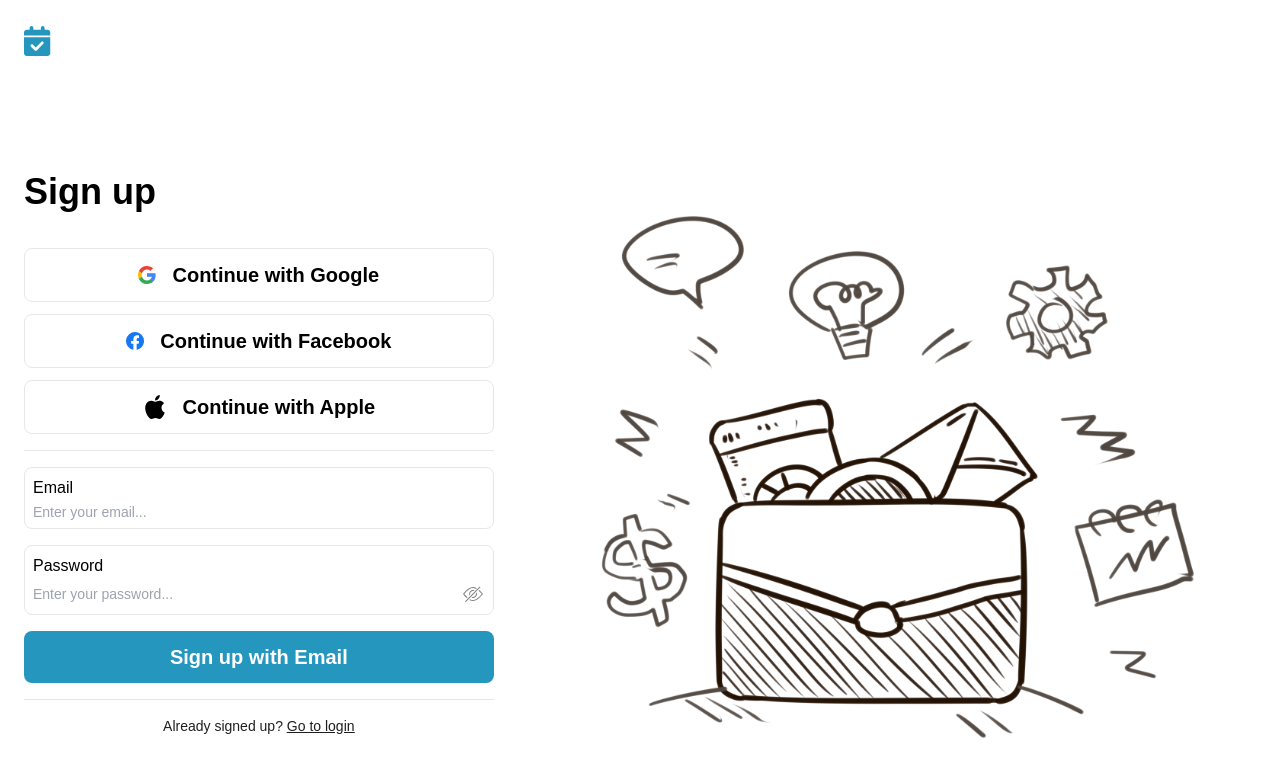
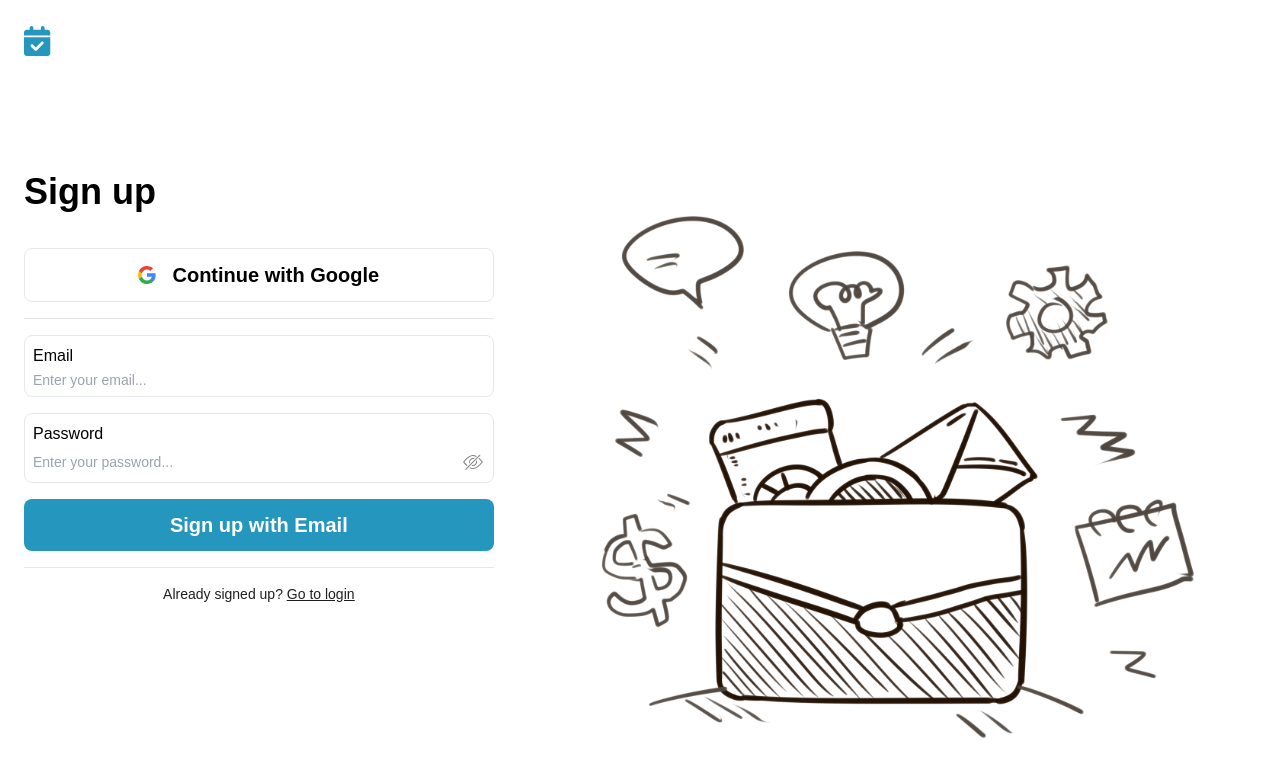
Before and after one commit to edityan/todoist, a React (Create React App) app: page /auth/register in a window 1280 px wide. Shown: the top 776 px of the page. Built offline with nearby package versions, Linux system fonts and the light colour scheme.

Commit message:
removed apple and facebook login

```diff
--- a/src/pages/Auth/Register.tsx
+++ b/src/pages/Auth/Register.tsx
@@ -12,7 +12,7 @@ import {
     VALID_EMAIL_REGEX,
 } from '../../constants/Login';
 
-import { AppleIcon, FacebookIcon, GoogleIcon, LoginImage, RevealPasswordIcon } from '../../assets';
+import { GoogleIcon, LoginImage, RevealPasswordIcon } from '../../assets';
 import { signIn } from '../../utils/firebaseFunc';
 
 // RECOIL
@@ -80,8 +80,6 @@ const Register = () => {
                     <div className="font-bold text-4xl">Sign up</div>
                     <div className="flex flex-col items-start justify-center mt-5 gap-3">
                         <ThirdPartyLogin icon={<GoogleIcon />} title="Continue with Google" />
-                        <ThirdPartyLogin icon={<FacebookIcon />} title="Continue with Facebook" />
-                        <ThirdPartyLogin icon={<AppleIcon />} title="Continue with Apple" />
                     </div>
                     <Divider />
                     <FormInput title="Email">
```
